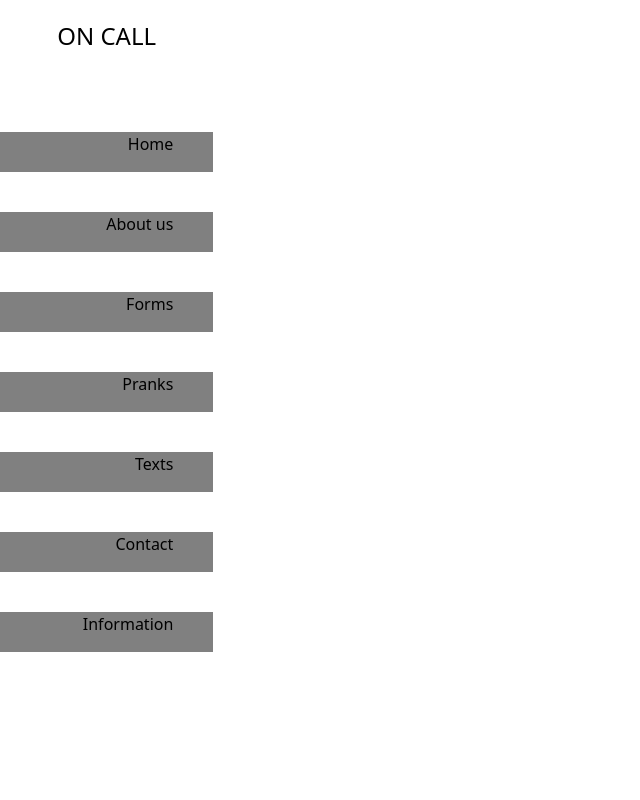
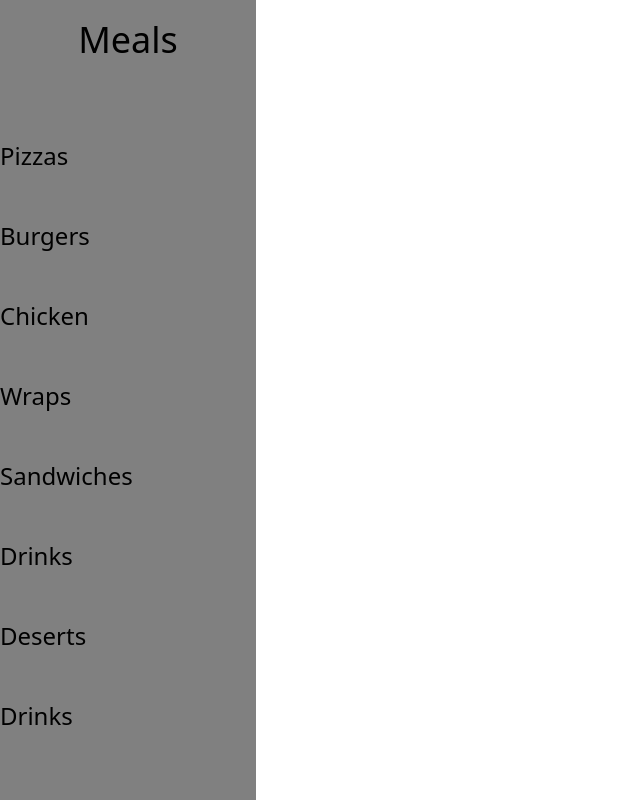
Before and after one commit to ucstuart/UoB_Final_Project_On_Call, a React (Create React App) app in the folder on-call/: page / in a window 1280 px wide. Shown: the whole page, without its empty margins (0-640 px from the left). Built offline with nearby package versions, Linux system fonts and the light colour scheme.

Commit message:
added h1 and menu items to nav

```diff
--- a/on-call/src/components/SideNav.js
+++ b/on-call/src/components/SideNav.js
@@ -2,15 +2,17 @@ import React from "react";
 
 const SideNav = () => {
   return (
-    <div className="w-1/6 bg-[#fff] hover:h-full flex flex-col mb-6 mb-10">
-      <h1 className="text-center text-2xl mb-20 mt-5 text-dec"> ON CALL</h1>
-      <div className="bg-[grey] w-100 h-10 mb-10 pr-10 text-right">Home</div>
-      <div className="bg-[grey] w-100 h-10  mb-10 pr-10 text-right"> About us</div>
-      <div className="bg-[grey] w-100 h-10 mb-10 pr-10 text-right"> Forms</div>
-      <div className="bg-[grey] w-100 h-10 mb-10 pr-10 text-right">Pranks</div>
-      <div className="bg-[grey] w-100 h-10 mb-10 pr-10 text-right">Texts</div>
-      <div className="bg-[grey] w-100 h-10 mb-10 pr-10 text-right">Contact</div>
-      <div className="bg-[grey] w-100 h-10  mb-10 pr-10 text-right">Information</div>
+    <div className="w-1/5 h-full bg-[grey] flex flex-col mb-6 mb-10">
+      <h1 className="text-center text-4xl mb-20 mt-5 text-dec"> Meals</h1>
+      <div className="bg-[grey] w-100 h-10 mb-10 text-2xl">Pizzas</div>
+      <div className="bg-[grey] w-100 h-10 mb-10 text-2xl">Burgers</div>
+      <div className="bg-[grey] w-100 h-10 mb-10 text-2xl">Chicken</div>
+      <div className="bg-[grey] w-100 h-10 mb-10 text-2xl">Wraps</div>
+      <div className="bg-[grey] w-100 h-10 mb-10 text-2xl">Sandwiches</div>
+      <div className="bg-[grey] w-100 h-10 mb-10 text-2xl">Drinks</div>
+      <div className="bg-[grey] w-100 h-10 mb-10 text-2xl">Deserts</div>
+      <div className="bg-[grey] w-100 h-10 mb-10 text-2xl">Drinks</div>
+
     </div>
   )
 }
```
